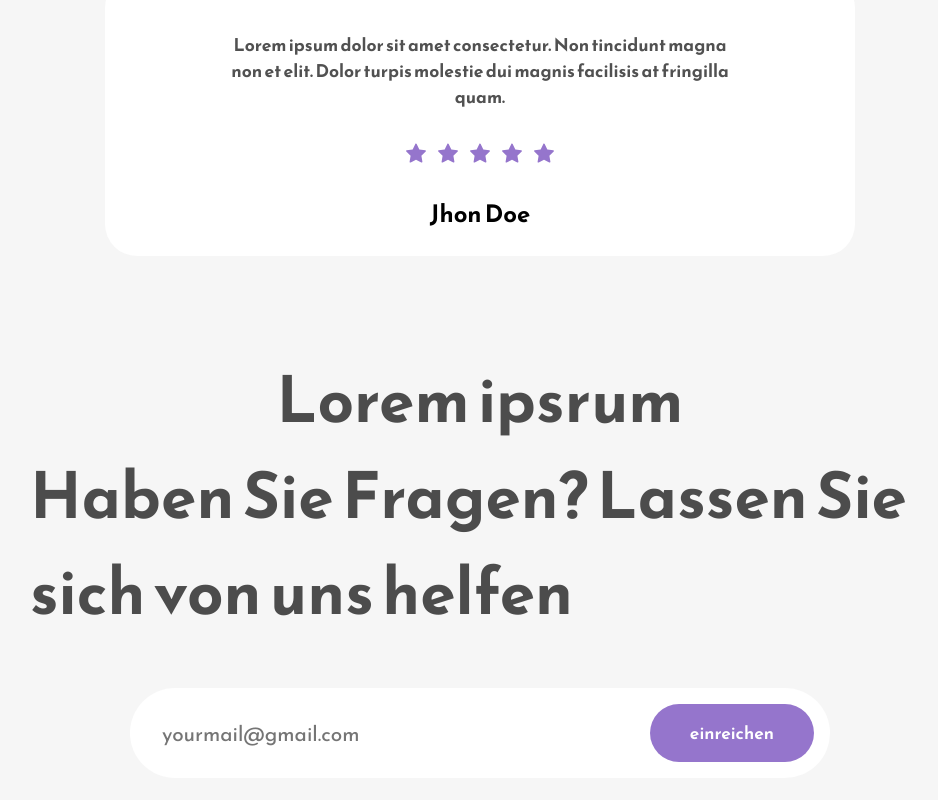
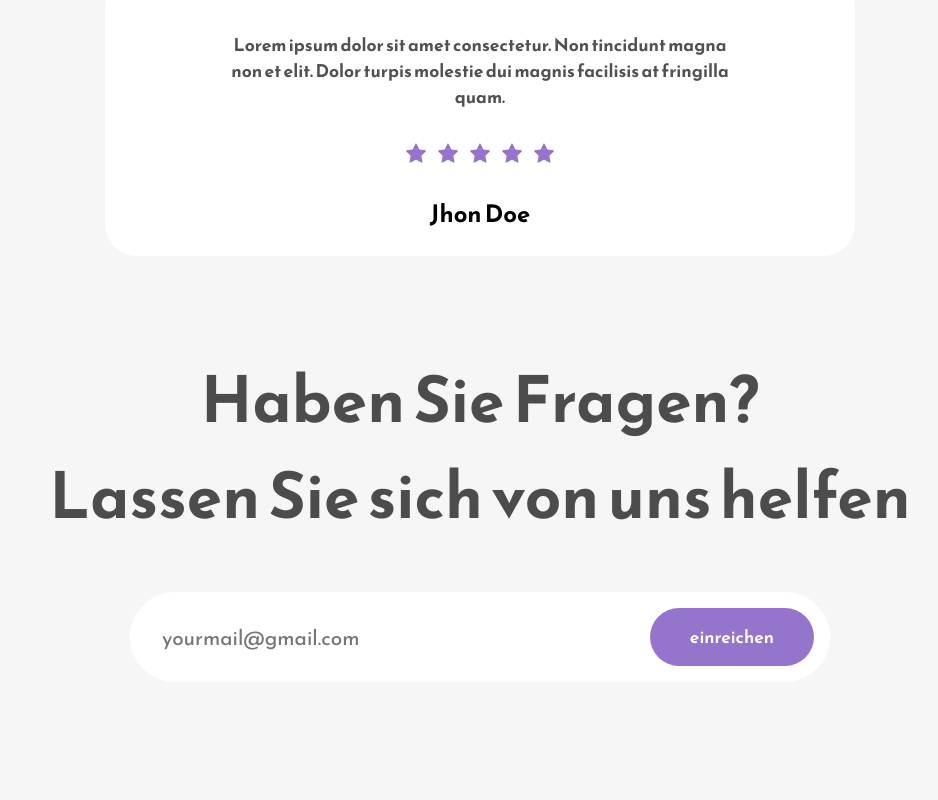
Before and after one commit to YuvrajShekhar/NetzNavi-Landing-Page, a React (Create React App) app: page / in a window 1280 px wide. Shown: the part 3279-4079 px from the top of the page, without its empty margins (160-1098 px from the left). After the commit the page ends 4057 px from the top, so only its background shows below. Built offline with nearby package versions, Linux system fonts and the light colour scheme.

Commit message:
added contact form section spacing

```diff
--- a/src/Components/Contact.jsx
+++ b/src/Components/Contact.jsx
@@ -4,9 +4,9 @@ const Contact = () => {
   return (
     <div className='contact-page-wrapper'>
         <h1 className='primary-heading'>
-            Lorem ipsrum
+        Haben Sie Fragen?
         </h1>
-        <h1 className='primary-heading'>Haben Sie Fragen? Lassen Sie sich von uns helfen</h1>
+        <h1 className='primary-heading'>Lassen Sie sich von uns helfen</h1>
         <div className='contact-form-container'>
             <input type="text" placeholder='yourmail@gmail.com'/>
             <button className='secondary-button'>einreichen</button>
```
